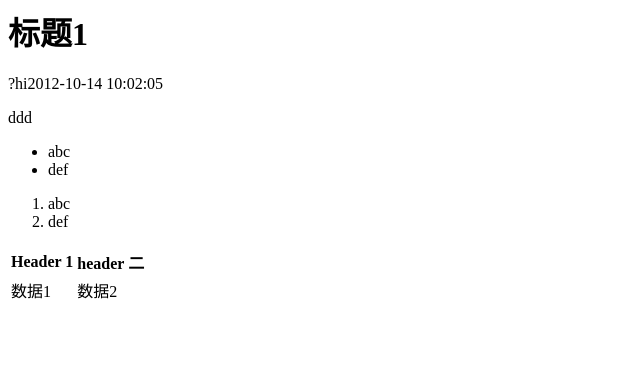
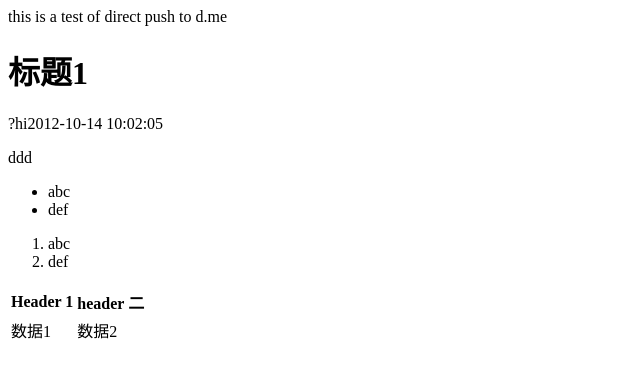
Before and after one commit to davidxifeng/web_playground, a plain HTML site: page static/web.html in a window 1280 px wide. Shown: the whole page, without its empty margins (0-640 px from the left). Drawn offline with Linux system fonts and the light colour scheme.

Commit message:
test push

```diff
--- a/static/web.html
+++ b/static/web.html
@@ -3,6 +3,7 @@
 <meta http-equiv="Content-Type" content="text/html; charset=UTF-8" />
 <title>abc</title></head>
 <body>
+    <div>this is a test of direct push to d.me</div>
 <h1>标题1</h1>
 ?hi2012-10-14 10:02:05
 <p>ddd</p>
```
